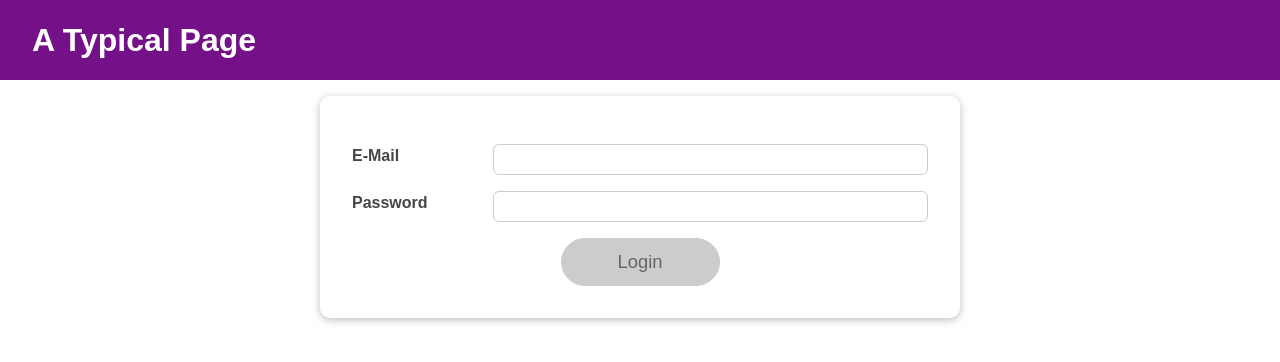
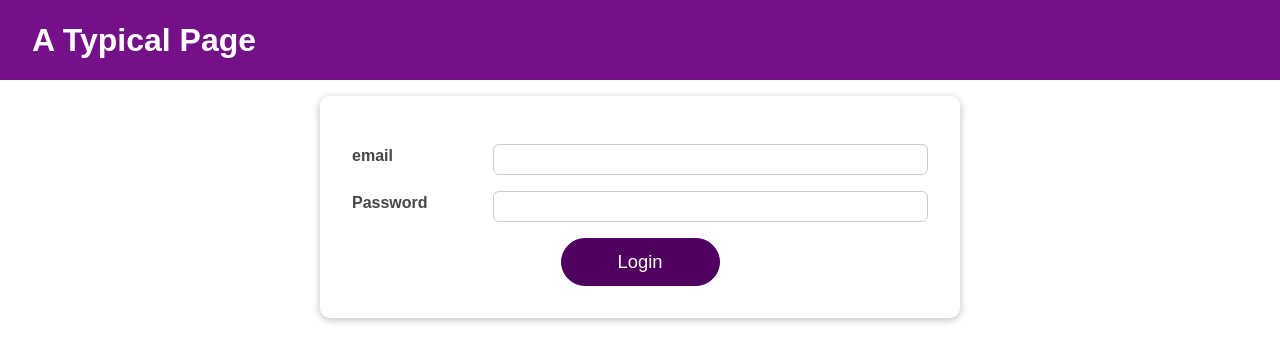
Before and after one commit to damanbehl/effects-reducer-context, a React (Create React App) app: page / in a window 1280 px wide. Shown: the top 362 px of the page. Built offline with nearby package versions, Linux system fonts and the light colour scheme.

Commit message:
useImperativeHandle + forwardRef, exposing f..n properties to be used imperatively and globally

```diff
--- a/src/components/Login/Login.js
+++ b/src/components/Login/Login.js
@@ -1,6 +1,13 @@
-import React, { useState, useEffect, useReducer, useContext } from "react";
+import React, {
+  useState,
+  useEffect,
+  useReducer,
+  useContext,
+  useRef,
+} from "react";
 
 import Card from "../UI/Card/Card";
+import Input from "../UI/Input/Input";
 import classes from "./Login.module.css";
 import Button from "../UI/Button/Button";
 import AuthContext from "../../store/auth-context";
@@ -55,6 +62,9 @@
   });
 
   const authCtx = useContext(AuthContext);
+
+  const emailInputRef = useRef();
+  const passwordInputRef = useRef();
   //alias assignment
   const { isValid: emailIsValid } = emailState;
   const { isValid: passwordIsValid } = passwordState;
@@ -99,13 +109,19 @@
 
   const submitHandler = (event) => {
     event.preventDefault();
-    authCtx.onLogin(emailState.value, passwordState.value);
+    if (formIsValid) {
+      authCtx.onLogin(emailState.value, passwordState.value);
+    } else if (!emailIsValid) {
+      emailInputRef.current.focus();
+    } else {
+      passwordInputRef.current.focus();
+    }
   };
 
   return (
     <Card className={classes.login}>
       <form onSubmit={submitHandler}>
-        <div
+        {/* <div
           className={`${classes.control} ${
             emailState.isValid === false ? classes.invalid : ""
           }`}
@@ -118,23 +134,29 @@
             onChange={emailChangeHandler}
             onBlur={validateEmailHandler}
           />
-        </div>
-        <div
-          className={`${classes.control} ${
-            passwordState.isValid === false ? classes.invalid : ""
-          }`}
-        >
-          <label htmlFor="password">Password</label>
-          <input
-            type="password"
-            id="password"
-            value={passwordState.value}
-            onChange={passwordChangeHandler}
-            onBlur={validatePasswordHandler}
-          />
-        </div>
+        </div> */}
+        <Input
+          ref={emailInputRef}
+          onChange={emailChangeHandler}
+          onBlur={validateEmailHandler}
+          type="email"
+          id="email"
+          value={emailState.value}
+          validity={emailState.isValid}
+          labelText="email"
+        />
+        <Input
+          ref={passwordInputRef}
+          onChange={passwordChangeHandler}
+          onBlur={validatePasswordHandler}
+          type="password"
+          id="password"
+          value={passwordState.value}
+          validity={passwordState.isValid}
+          labelText="Password"
+        />
         <div className={classes.actions}>
-          <Button type="submit" className={classes.btn} disabled={!formIsValid}>
+          <Button type="submit" className={classes.btn}>
             Login
           </Button>
         </div>
--- a/src/components/Login/Login.module.css
+++ b/src/components/Login/Login.module.css
@@ -5,52 +5,6 @@
   padding: 2rem;
 }
 
-.control {
-  margin: 1rem 0;
-  display: flex;
-  align-items: stretch;
-  flex-direction: column;
-}
-
-.control label,
-.control input {
-  display: block;
-}
-
-.control label {
-  font-weight: bold;
-  flex: 1;
-  color: #464646;
-  margin-bottom: 0.5rem;
-}
-
-.control input {
-  flex: 3;
-  font: inherit;
-  padding: 0.35rem 0.35rem;
-  border-radius: 6px;
-  border: 1px solid #ccc;
-}
-
-.control input:focus {
-  outline: none;
-  border-color: #4f005f;
-  background: #f6dbfc;
-}
-
-.control.invalid input {
-  border-color: red;
-  background: #fbdada;
-}
-
 .actions {
   text-align: center;
 }
-
-@media (min-width: 768px) {
-  .control {
-    align-items: center;
-    flex-direction: row;
-  }
-
-}
--- /dev/null
+++ b/src/components/UI/Input/Input.js
@@ -0,0 +1,34 @@
+import React, { useRef, useImperativeHandle } from "react";
+import classes from "./Input.module.css";
+
+const Input = React.forwardRef((props, ref) => {
+  const inputRef = useRef();
+
+  const activate = () => {
+    inputRef.current.focus();
+  };
+  useImperativeHandle(ref, () => {
+    return {
+      focus: activate,
+    };
+  });
+  return (
+    <div
+      className={`${classes.control} ${
+        props.validity === false ? classes.invalid : ""
+      }`}
+    >
+      <label htmlFor={props.id}>{props.labelText}</label>
+      <input
+        ref={inputRef}
+        type={props.type}
+        id={props.id}
+        value={props.value}
+        onChange={props.onChange}
+        onBlur={props.onBlur}
+      />
+    </div>
+  );
+});
+
+export default Input;
--- /dev/null
+++ b/src/components/UI/Input/Input.module.css
@@ -0,0 +1,44 @@
+.control {
+  margin: 1rem 0;
+  display: flex;
+  align-items: stretch;
+  flex-direction: column;
+}
+
+.control label,
+.control input {
+  display: block;
+}
+
+.control label {
+  font-weight: bold;
+  flex: 1;
+  color: #464646;
+  margin-bottom: 0.5rem;
+}
+
+.control input {
+  flex: 3;
+  font: inherit;
+  padding: 0.35rem 0.35rem;
+  border-radius: 6px;
+  border: 1px solid #ccc;
+}
+
+.control input:focus {
+  outline: none;
+  border-color: #4f005f;
+  background: #f6dbfc;
+}
+
+.control.invalid input {
+  border-color: red;
+  background: #fbdada;
+}
+
+@media (min-width: 768px) {
+  .control {
+    align-items: center;
+    flex-direction: row;
+  }
+}
```
